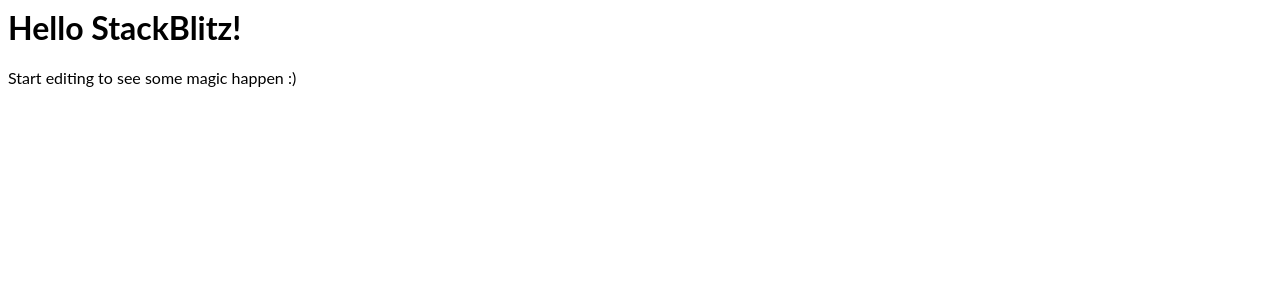
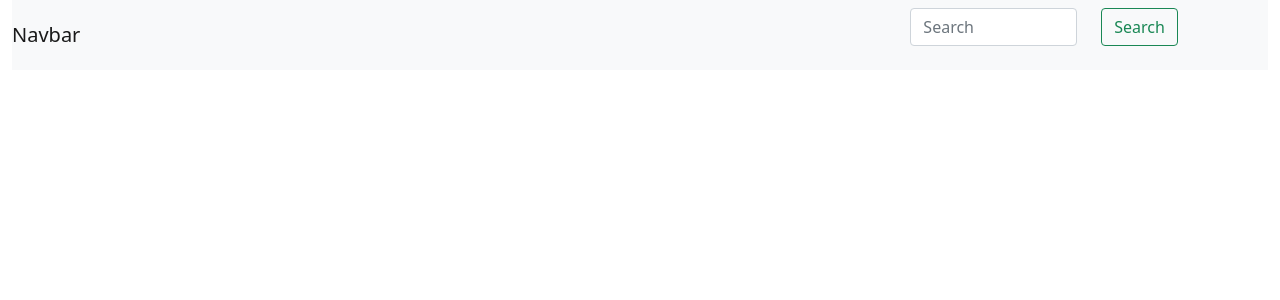
Before and after one commit to kamalC5196/react-Voice-Note-Taking-App, a React (Create React App) app: page / in a window 1280 px wide. Shown: the top 300 px of the page. Built offline with nearby package versions, Linux system fonts and the light colour scheme.

Commit message:
Navbar component added

```diff
--- a/package.json
+++ b/package.json
@@ -3,6 +3,8 @@
   "version": "0.0.0",
   "private": true,
   "dependencies": {
+    "@popperjs/core": "^2.10.2",
+    "bootstrap": "^5.1.3",
     "react": "^17.0.2",
     "react-dom": "^17.0.2"
   },
--- a/src/App.js
+++ b/src/App.js
@@ -1,11 +1,11 @@
-import React from "react";
-import "./style.css";
+import React from 'react';
+import 'bootstrap/dist/css/bootstrap.css';
+import Navbar from './Components/Navbar';
 
 export default function App() {
   return (
-    <div>
-      <h1>Hello StackBlitz!</h1>
-      <p>Start editing to see some magic happen :)</p>
+    <div className="container-fluid">
+      <Navbar theme={'light'} />
     </div>
   );
 }
--- /dev/null
+++ b/src/Components/Navbar.js
@@ -0,0 +1,29 @@
+import React from 'react';
+
+export default function Navbar({ theme }) {
+  return (
+    <nav className={`navbar navbar-${theme} bg-${theme}`}>
+      <a className="navbar-brand">Navbar</a>
+      <form className="form-inline">
+        <div className="row">
+          <div className="col-sm-6">
+            <input
+              className="form-control mr-sm-2"
+              type="search"
+              placeholder="Search"
+              aria-label="Search"
+            />
+          </div>
+          <div className="col-sm-6">
+            <button
+              className="btn btn-outline-success my-2 my-sm-0"
+              type="submit"
+            >
+              Search
+            </button>
+          </div>
+        </div>
+      </form>
+    </nav>
+  );
+}
```
